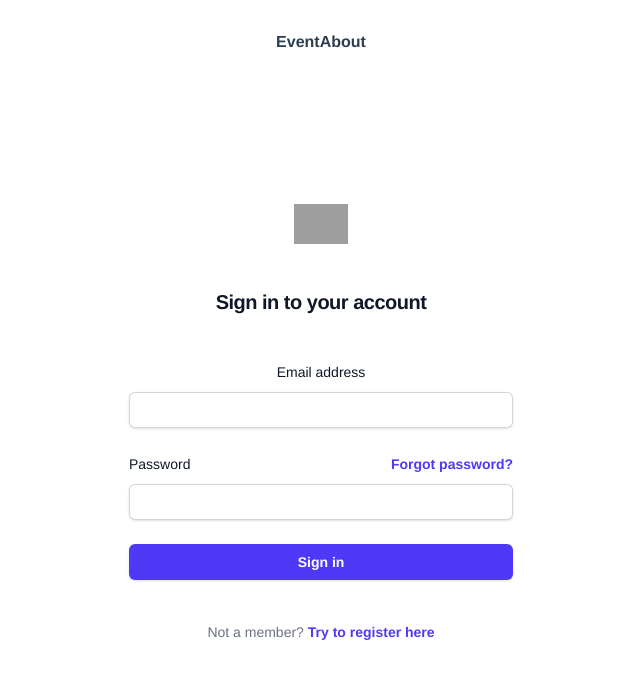
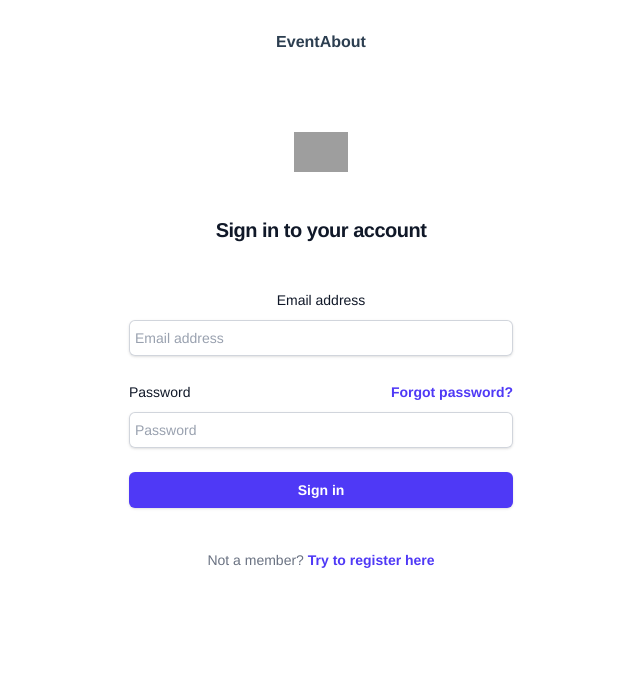
Before and after one commit to sirkittbreaker/713-DAY06-Vue, a Vue app in the folder 713-frontend/: page /login in a window 1280 px wide. Shown: the top 678 px of the page, without its empty margins (319-959 px from the left). Built offline with nearby package versions, Linux system fonts and the light colour scheme; grey boxes are pictures that could not be loaded; the HTML template or start-up script is replaced by a standard one.

Commit message:
Creating a Component

```diff
--- a/713-frontend/package.json
+++ b/713-frontend/package.json
@@ -20,8 +20,10 @@
     "nprogress": "^0.2.0",
     "pinia": "^3.0.1",
     "tailwindcss": "^4.0.14",
+    "vee-validate": "^4.15.0",
     "vue": "^3.5.13",
-    "vue-router": "^4.5.0"
+    "vue-router": "^4.5.0",
+    "yup": "^1.6.1"
   },
   "devDependencies": {
     "@tsconfig/node22": "^22.0.0",
--- /dev/null
+++ b/713-frontend/src/components/ErrorMessage.vue
@@ -0,0 +1,12 @@
+<script setup lang="ts">
+interface ErrorMessageProps {
+  id: string
+}
+defineProps<ErrorMessageProps>()
+</script>
+
+<template>
+  <p aria-live="assertive" class="errorMessage" :id="id">
+    <slot />
+  </p>
+</template>
--- /dev/null
+++ b/713-frontend/src/components/InputText.vue
@@ -0,0 +1,60 @@
+<script setup lang="ts">
+import UniqueID from '@/features/uniqueID'
+import ErrorMessage from '@/components/ErrorMessage.vue'
+import { computed } from 'vue'
+const modelValue = defineModel()
+export interface Props {
+  placeholder?: string
+  error?: string
+  required?: boolean
+  type: string
+}
+const props = withDefaults(defineProps<Props>(), {
+  placeholder: '',
+  error: '',
+  required: false,
+  type: 'text',
+})
+const uuid = UniqueID().getID()
+const placeholderErrorClass = computed(() => {
+  return !isError.value
+    ? 'block w-full rounded-md border-0 py-1.5 px-1.5 text-gray-900 shadow-sm ring-1 ring-inset ring-gray-300 placeholder:text-gray-400 focus:ring-2 focus:ring-inset focus:ring-indigo-600 sm:text-sm sm:leading-6'
+    : 'block w-full rounded-md border-0 py-1.5 px-1.5 text-red-700 shadow-sm ring-1 ring-inset ring-red-300 placeholder:text-red-400 focus:ring-2 focus:ring-inset focus:ring-red-600 sm:text-sm sm:leading-6'
+})
+const isError = computed(() => {
+  return props.error ? true : false
+})
+</script>
+<template>
+  <div>
+    <div class="mt-2">
+      <input
+        :type="type"
+        :id="uuid"
+        :class="placeholderErrorClass"
+        :placeholder="placeholder"
+        v-bind="$attrs"
+        v-model="modelValue"
+        :aria-describedby="error ? `${uuid}-error` : undefined"
+        :aria-invalid="error ? true : false"
+      />
+      <ErrorMessage class="inline-flex text-sm text-red-700" v-if="error" :id="`${uuid}-error`">
+        {{ error }}
+        <svg
+          xmlns="http://www.w3.org/2000/svg"
+          class="w-6 h-6"
+          fill="none"
+          viewBox="0 0 24 24"
+          stroke="currentColor"
+        >
+          <path
+            stroke-linecap="round"
+            stroke-linejoin="round"
+            stroke-width="2"
+            d="M6 18L18 6M6 6l12 12"
+          />
+        </svg>
+      </ErrorMessage>
+    </div>
+  </div>
+</template>
--- /dev/null
+++ b/713-frontend/src/features/uniqueID.ts
@@ -0,0 +1,10 @@
+let UUID = 0
+export default function UniqueID() {
+  const getID = (): string => {
+    UUID++
+    return String(UUID)
+  }
+  return {
+    getID,
+  }
+}
--- a/713-frontend/src/views/LoginView.vue
+++ b/713-frontend/src/views/LoginView.vue
@@ -1,14 +1,31 @@
 <script setup lang="ts">
 import { ref } from 'vue'
-const email = ref('')
-const password = ref('')
+import InputText from '@/components/InputText.vue'
+import * as yup from 'yup'
+// import { ref } from 'vue'
+import { useField, useForm } from 'vee-validate'
+const validationSchema = yup.object({
+  email: yup.string().required('The email is required').email('Input must be an email.'),
+  password: yup
+    .string()
+    .required('The password is required')
+    .min(6, 'The password must be at least 6 characters.'),
+})
+const { errors, handleSubmit } = useForm({
+  validationSchema,
+  initialValues: {
+    email: '',
+    password: '',
+  },
+})
+const { value: email } = useField<string>('email')
+const { value: password } = useField<string>('password')
+const onSubmit = handleSubmit((values) => {
+  console.log(values)
+})
 </script>
 
 <template>
-  <pre>
-    {{ email }}
-    {{ password }}
-  </pre>
   <div class="flex min-h-full flex-1 flex-col justify-center px-6 py-12 lg:px-8">
     <div class="sm:mx-auto sm:w-full sm:max-w-sm">
       <img
@@ -21,19 +38,18 @@
       </h2>
     </div>
     <div class="mt-10 sm:mx-auto sm:w-full sm:max-w-sm">
-      <form class="space-y-6" action="#" method="POST">
+      <form class="space-y-6" @submit.prevent="onSubmit">
         <div>
           <label for="email" class="block text-sm font-medium leading-6 text-gray-900"
             >Email address</label
           >
           <div class="mt-2">
-            <input
+            <InputText
               id="email"
-              name="email"
               type="email"
-              required="true"
-              class="block w-full rounded-md border-0 py-1.5 text-gray-900 shadow-sm ring-1 ring-inset ring-gray-300 placeholder:text-gray-400 focus:ring-2 focus:ring-inset focus:ring-indigo-600 sm:text-sm sm:leading-6"
               v-model="email"
+              placeholder="Email address"
+              :error="errors['email']"
             />
           </div>
         </div>
@@ -49,12 +65,12 @@
             </div>
           </div>
           <div class="mt-2">
-            <input
-              id="password"
-              name="password"
+            <InputText
               type="password"
-              class="block w-full rounded-md border-0 py-1.5 text-gray-900 shadow-sm ring-1 ring-inset ring-gray-300 placeholder:text-gray-400 focus:ring-2 focus:ring-inset focus:ring-indigo-600 sm:text-sm sm:leading-6"
               v-model="password"
+              placeholder="Password"
+              :error="errors['password']"
+              autocomplete="false"
             />
           </div>
         </div>
```
Also changed, not shown: 1 other file (tests, documents, lock files or other folders).
